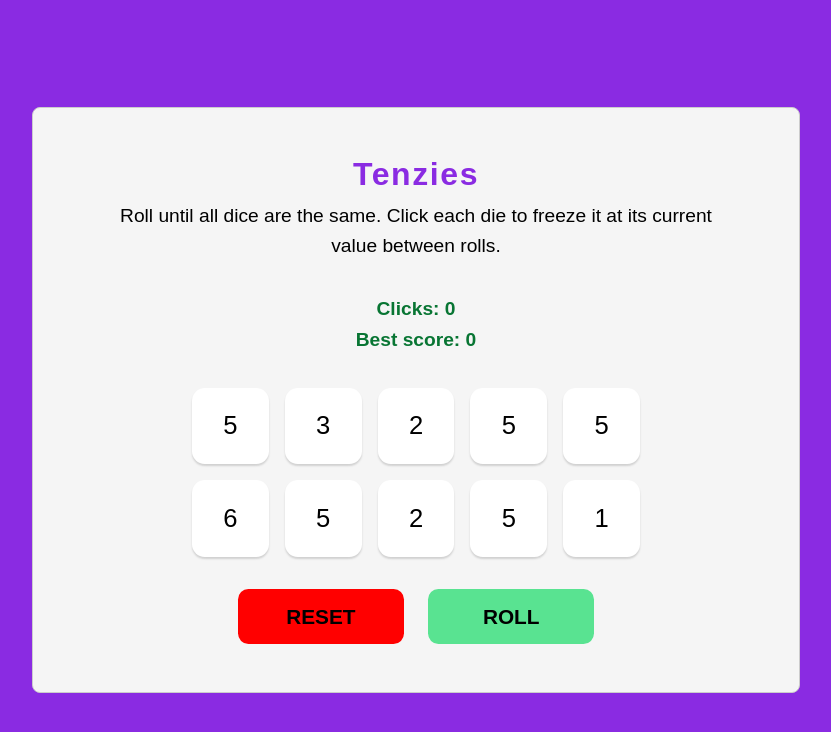
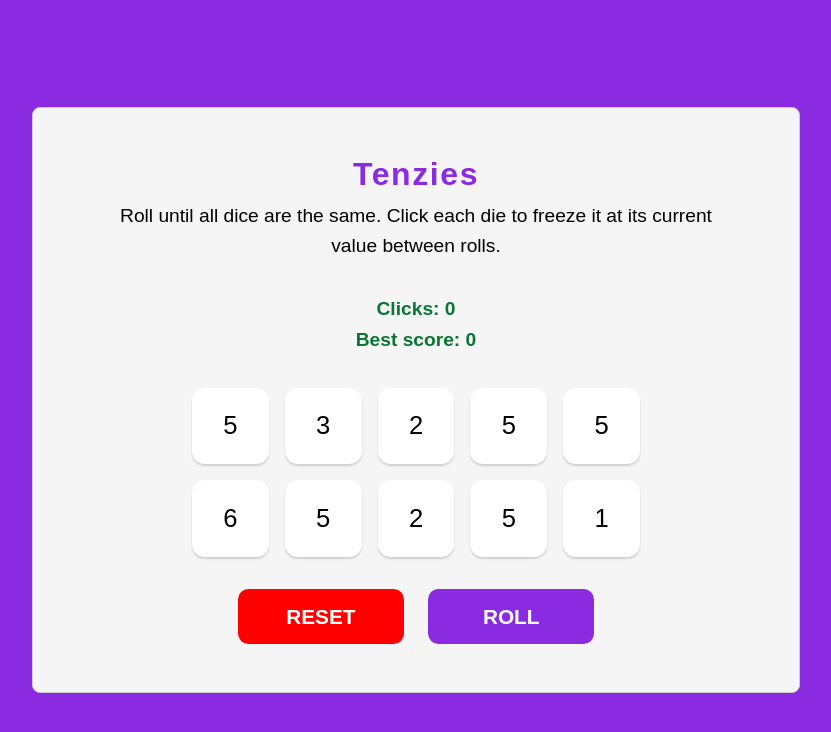
Before and after one commit to nurme-ave/react-tenzies, a React (Create React App) app: page / in a window 1280 px wide. Shown: the top 732 px of the page, without its empty margins (224-1055 px from the left). Built offline with nearby package versions, Linux system fonts and the light colour scheme.

Commit message:
change button styling: color

```diff
--- a/src/App.css
+++ b/src/App.css
@@ -84,8 +84,8 @@ p {
   text-transform: uppercase;
   border-radius: .5em;
   border: none;
-  color: #000;
-  background-color: #59E391;
+  color: #fff;
+  background-color: blueviolet;
   outline: 0;
   cursor: pointer;
 }
```
